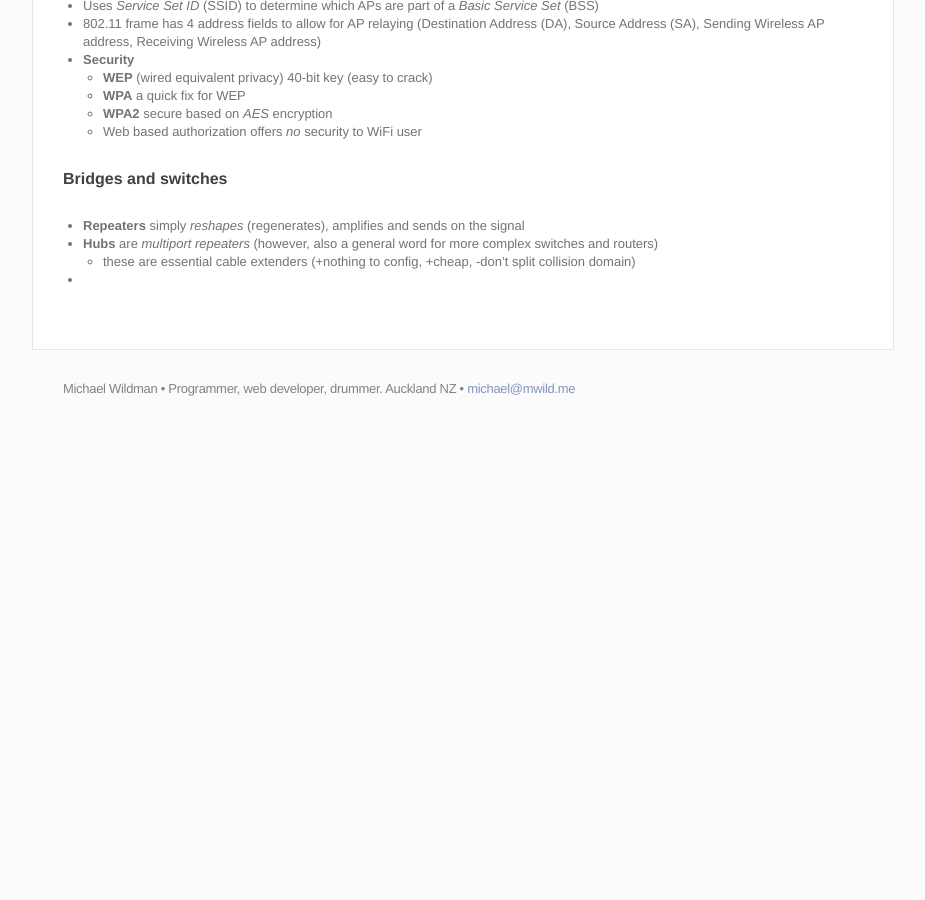
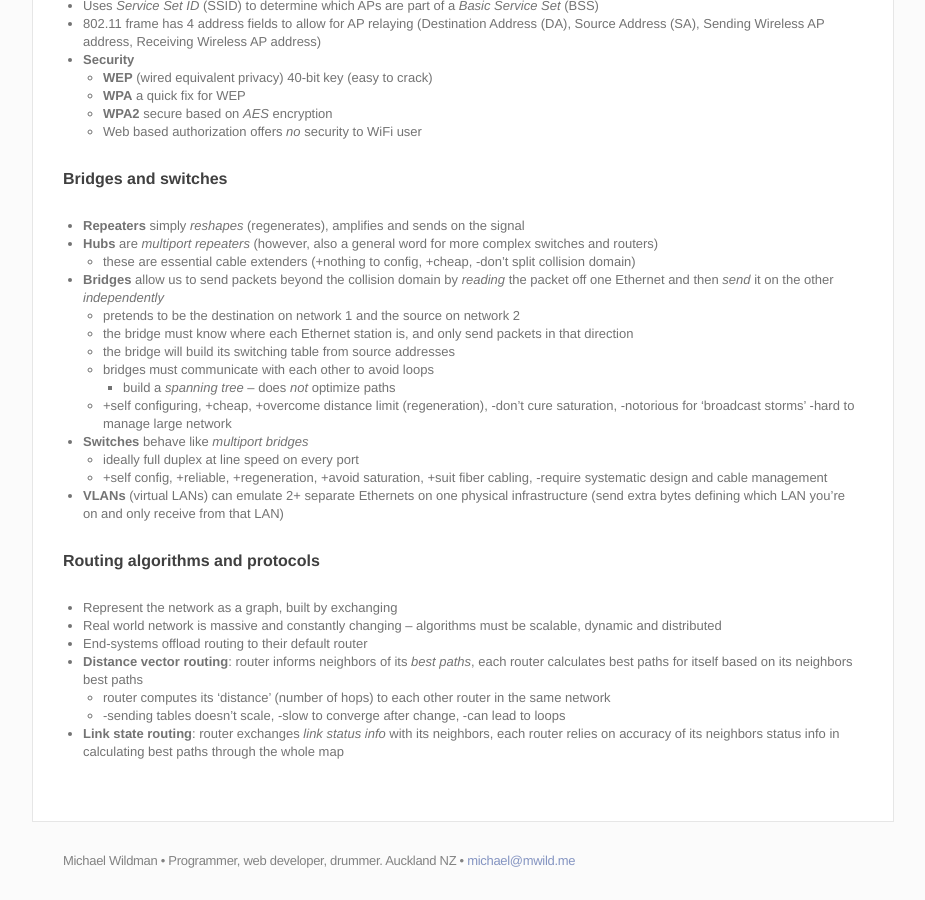
Before and after one commit to m-wild/mwild.me_archive, a Jekyll site: the page built from _posts/2014-08-04-cs314-notes.md, in a window 1280 px wide and 900 px high, scrolled down 9973 px. Shown: the whole window, without its empty margins (177-1102 px from the left). Built offline with Jekyll 4.4.1, drawn with Linux system fonts in a browser that asks for light colours; Markdown is read by kramdown in place of the engine named in the settings; before the commit the page ends 10401 px from its top, so only the background shows below that.

Commit message:
cs314 notes updated

```diff
--- a/_posts/2014-08-04-cs314-notes.md
+++ b/_posts/2014-08-04-cs314-notes.md
@@ -482,4 +482,23 @@ A  Listen port X
 - __Repeaters__ simply _reshapes_ (regenerates), amplifies and sends on the signal
 - __Hubs__ are _multiport repeaters_ (however, also a general word for more complex switches and routers)
 	- these are essential cable extenders (+nothing to config, +cheap, -don't split collision domain)
--
+- __Bridges__ allow us to send packets beyond the collision domain by _reading_ the packet off one Ethernet and then _send_ it on the other _independently_
+	- pretends to be the destination on network 1 and the source on network 2
+	- the bridge must know where each Ethernet station is, and only send packets in that direction
+	- the bridge will build its switching table from source addresses
+	- bridges must communicate with each other to avoid loops
+		- build a _spanning tree_ -- does _not_ optimize paths
+	- +self configuring, +cheap, +overcome distance limit (regeneration), -don't cure saturation, -notorious for 'broadcast storms' -hard to manage large network
+- __Switches__ behave like _multiport bridges_
+	- ideally full duplex at line speed on every port
+	- +self config, +reliable, +regeneration, +avoid saturation, +suit fiber cabling, -require systematic design and cable management
+- __VLANs__ (virtual LANs) can emulate 2+ separate Ethernets on one physical infrastructure (send extra bytes defining which LAN you're on and only receive from that LAN)
+
+####Routing algorithms and protocols
+- Represent the network as a graph, built by exchanging
+- Real world network is massive and constantly changing -- algorithms must be scalable, dynamic and distributed
+- End-systems offload routing to their default router
+- __Distance vector routing__: router informs neighbors of its _best paths_, each router calculates best paths for itself based on its neighbors best paths
+	- router computes its 'distance' (number of hops) to each other router in the same network
+	- -sending tables doesn't scale, -slow to converge after change, -can lead to loops
+- __Link state routing__: router exchanges _link status info_ with its neighbors, each router relies on accuracy of its neighbors status info in calculating best paths through the whole map
```
